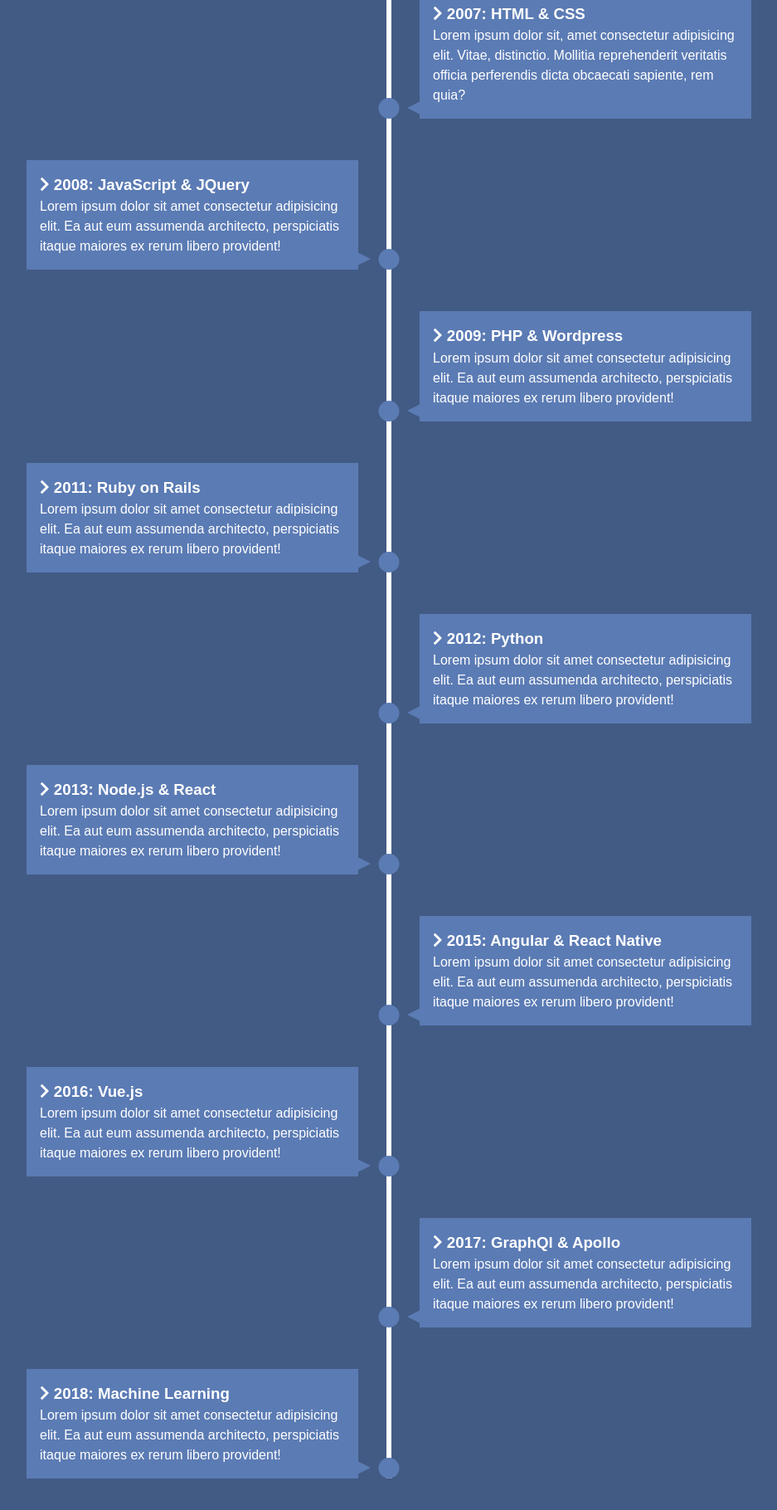
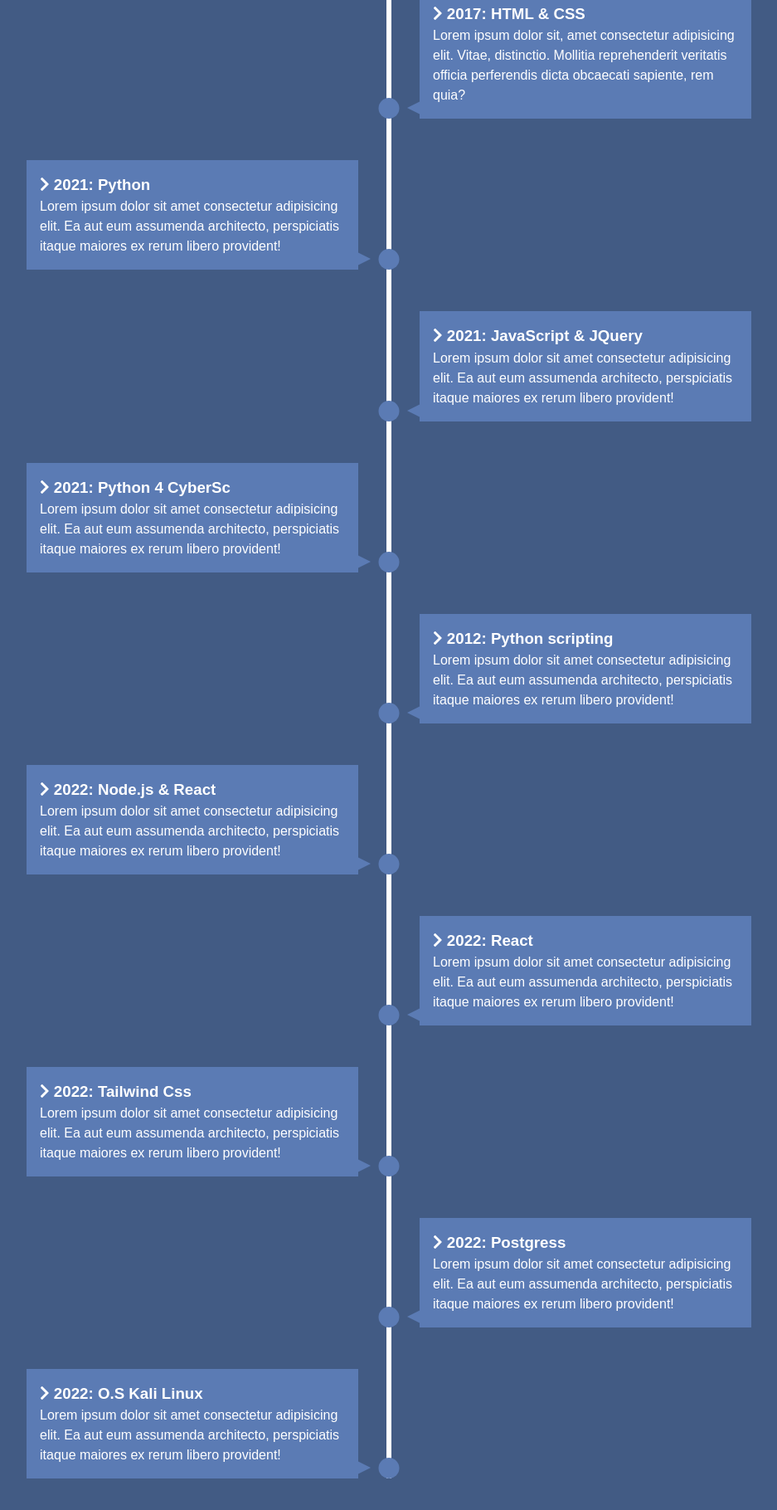
Before and after one commit to AdvocateM/knowledge_resume, a plain HTML site: page index.html in a window 1280 px wide. Shown: the part 324-2144 px from the top of the page at 83% size, without its empty margins (171-1108 px from the left). Drawn offline with Linux system fonts and the light colour scheme.

Commit message:
Updated...

```diff
--- a/index.html
+++ b/index.html
@@ -14,7 +14,7 @@
   <header id="main-header">
     <div class="container">
       <h1><i class="fas fa-brain"></i> Knowledge Resume</h1>
-      <h3><i class="fas fa-user"></i> Brad Traversy</h3>
+      <h3><i class="fas fa-user"></i>Advocate Maroga</h3>
     </div>
   </header>
 
@@ -22,14 +22,14 @@
     <ul>
       <li>
         <div>
-          <h3><i class="fas fa-chevron-right"></i> 2007: HTML & CSS</h3>
+          <h3><i class="fas fa-chevron-right"></i> 2017: HTML & CSS</h3>
           <p>Lorem ipsum dolor sit, amet consectetur adipisicing elit. Vitae, distinctio. Mollitia reprehenderit veritatis officia perferendis dicta obcaecati sapiente, rem quia?</p>
         </div>
       </li>
       <li>
         <div>
           <h3>
-            <i class="fas fa-chevron-right"></i> 2008: JavaScript & JQuery
+            <i class="fas fa-chevron-right"></i> 2021: Python
           </h3>
           <p>
             Lorem ipsum dolor sit amet consectetur adipisicing elit. Ea aut
@@ -40,7 +40,7 @@
       </li>
       <li>
         <div>
-          <h3><i class="fas fa-chevron-right"></i> 2009: PHP & Wordpress</h3>
+          <h3><i class="fas fa-chevron-right"></i> 2021: JavaScript & JQuery </h3>
           <p>
             Lorem ipsum dolor sit amet consectetur adipisicing elit. Ea aut
             eum assumenda architecto, perspiciatis itaque maiores ex rerum
@@ -50,7 +50,7 @@
       </li>
       <li>
         <div>
-          <h3><i class="fas fa-chevron-right"></i> 2011: Ruby on Rails</h3>
+          <h3><i class="fas fa-chevron-right"></i> 2021: Python 4 CyberSc </h3>
           <p>
             Lorem ipsum dolor sit amet consectetur adipisicing elit. Ea aut
             eum assumenda architecto, perspiciatis itaque maiores ex rerum
@@ -60,7 +60,7 @@
       </li>
       <li>
         <div>
-          <h3><i class="fas fa-chevron-right"></i> 2012: Python</h3>
+          <h3><i class="fas fa-chevron-right"></i> 2012: Python scripting</h3>
           <p>
             Lorem ipsum dolor sit amet consectetur adipisicing elit. Ea aut
             eum assumenda architecto, perspiciatis itaque maiores ex rerum
@@ -70,7 +70,7 @@
       </li>
       <li>
         <div>
-          <h3><i class="fas fa-chevron-right"></i> 2013: Node.js & React</h3>
+          <h3><i class="fas fa-chevron-right"></i> 2022: Node.js & React</h3>
           <p>
             Lorem ipsum dolor sit amet consectetur adipisicing elit. Ea aut
             eum assumenda architecto, perspiciatis itaque maiores ex rerum
@@ -81,7 +81,7 @@
       <li>
         <div>
           <h3>
-            <i class="fas fa-chevron-right"></i> 2015: Angular & React Native
+            <i class="fas fa-chevron-right"></i> 2022: React
           </h3>
           <p>
             Lorem ipsum dolor sit amet consectetur adipisicing elit. Ea aut
@@ -92,7 +92,7 @@
       </li>
       <li>
         <div>
-          <h3><i class="fas fa-chevron-right"></i> 2016: Vue.js</h3>
+          <h3><i class="fas fa-chevron-right"></i> 2022: Tailwind Css</h3>
           <p>
             Lorem ipsum dolor sit amet consectetur adipisicing elit. Ea aut
             eum assumenda architecto, perspiciatis itaque maiores ex rerum
@@ -102,7 +102,7 @@
       </li>
       <li>
         <div>
-          <h3><i class="fas fa-chevron-right"></i> 2017: GraphQl & Apollo</h3>
+          <h3><i class="fas fa-chevron-right"></i> 2022: Postgress</h3>
           <p>
             Lorem ipsum dolor sit amet consectetur adipisicing elit. Ea aut
             eum assumenda architecto, perspiciatis itaque maiores ex rerum
@@ -112,7 +112,7 @@
       </li>
       <li>
         <div>
-          <h3><i class="fas fa-chevron-right"></i> 2018: Machine Learning</h3>
+          <h3><i class="fas fa-chevron-right"></i> 2022: O.S Kali Linux</h3>
           <p>
             Lorem ipsum dolor sit amet consectetur adipisicing elit. Ea aut
             eum assumenda architecto, perspiciatis itaque maiores ex rerum
```
